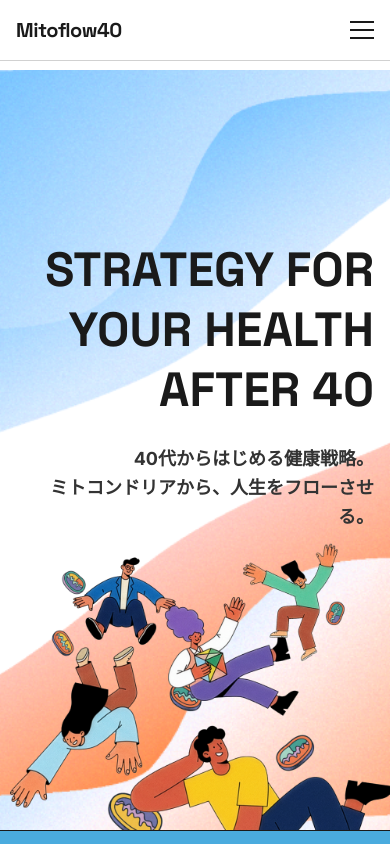
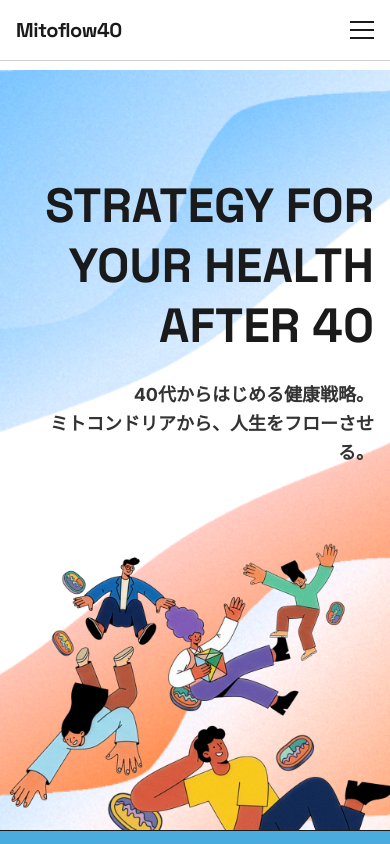
Before and after one commit to mementocreation42-coder/mitoflow40, a Next.js app: page / in a window 390 px wide. Shown: the top 844 px of the page. Built offline with nearby package versions, Linux system fonts and the light colour scheme.

Commit message:
Final polish: Animations, OGP, and Visual tweaks

```diff
--- a/app/layout.tsx
+++ b/app/layout.tsx
@@ -21,7 +21,7 @@ const notoSansJP = Noto_Sans_JP({
 });
 
 export const metadata: Metadata = {
-  title: "Mitoflow40 | 40代からはじめる健康戦略ミトフロー。",
+  title: "MitoFlow40 | 40代からはじめる健康戦略ミトフロー",
   description:
     "40代。それはカラダの本当の声が無視できなくなる年齢。ミトコンドリア活性化で40代からの人生をフローさせる。パーソナルヘルスケアサービス by DAISUKE KOBAYASHI",
   keywords: [
@@ -30,11 +30,11 @@ export const metadata: Metadata = {
     "ミトコンドリア",
     "パーソナルヘルスケア",
     "小林大介",
-    "Mitoflow40",
+    "MitoFlow40",
   ],
   authors: [{ name: "小林大介" }],
   openGraph: {
-    title: "Mitoflow40 | 40代からはじめる健康戦略ミトフロー。",
+    title: "MitoFlow40 | 40代からはじめる健康戦略ミトフロー",
     description:
       "40代。それはカラダの本当の声が無視できなくなる年齢。ミトコンドリア活性化で40代からの人生をフローさせる。パーソナルヘルスケアサービス by DAISUKE KOBAYASHI",
     type: "website",
--- a/components/About.tsx
+++ b/components/About.tsx
@@ -1,16 +1,20 @@
 import Image from 'next/image';
+import FadeOnScroll from './FadeOnScroll';
 
 export default function About() {
     return (
         <section id="about" className="relative py-24 bg-[#4AABDE] border-t border-[#1A1A1A] overflow-hidden">
             <div className="max-w-[800px] mx-auto px-4 relative z-10">
+                <FadeOnScroll>
                     <div className="text-center mb-12">
                         <h2 className="font-[family-name:var(--font-main)] text-3xl md:text-4xl font-bold text-[#1A1A1A] mb-2">
                             ABOUT
                         </h2>
                         <p className="text-[#1A1A1A]/80">Mitoflow40とは</p>
                     </div>
+                </FadeOnScroll>
 
+                <FadeOnScroll delay={0.2}>
                     <div className="grid gap-8">
                         <h3
                             className="text-2xl md:text-4xl font-bold leading-tight text-[#1A1A1A]"
@@ -30,6 +34,7 @@ export default function About() {
                             </p>
                         </div>
                     </div>
+                </FadeOnScroll>
             </div>
 
             {/* Background Illustration */}
--- a/components/Benefits.tsx
+++ b/components/Benefits.tsx
@@ -1,4 +1,5 @@
 import Image from 'next/image';
+import FadeOnScroll from './FadeOnScroll';
 
 const benefits = [
     {
@@ -22,13 +23,16 @@ export default function Benefits() {
     return (
         <section id="benefits" className="py-24 bg-[#FFB6B6] border-t border-[#1A1A1A]">
             <div className="max-w-[800px] mx-auto px-4">
+                <FadeOnScroll>
                     <div className="text-center mb-12">
                         <h2 className="font-[family-name:var(--font-main)] text-3xl md:text-4xl font-bold text-[#1A1A1A] mb-2">
                             EXPERIENCE
                         </h2>
                         <p className="text-[#4A4A4A]">得られる体験</p>
                     </div>
+                </FadeOnScroll>
 
+                <FadeOnScroll delay={0.2}>
                     <div className="grid md:grid-cols-3 gap-8 justify-center">
                         {benefits.map((benefit, index) => (
                             <div
@@ -50,6 +54,7 @@ export default function Benefits() {
                             </div>
                         ))}
                     </div>
+                </FadeOnScroll>
             </div>
         </section>
     );
--- a/components/Contact.tsx
+++ b/components/Contact.tsx
@@ -1,6 +1,7 @@
 'use client';
 
 import { useState } from 'react';
+import FadeOnScroll from './FadeOnScroll';
 
 export default function Contact() {
     const [formData, setFormData] = useState({
@@ -42,13 +43,16 @@ export default function Contact() {
     return (
         <section id="contact" className="py-24 bg-[#6CC6E8] border-t border-[#1A1A1A]">
             <div className="max-w-[800px] mx-auto px-4">
+                <FadeOnScroll>
                     <div className="text-center mb-12">
                         <h2 className="text-3xl md:text-4xl font-bold text-[#1A1A1A] mb-2" style={{ fontFamily: "'Space Grotesk', sans-serif" }}>
                             CONTACT
                         </h2>
                         <p className="text-[#1A1A1A]/70">ご予約・お問い合わせ</p>
                     </div>
+                </FadeOnScroll>
 
+                <FadeOnScroll delay={0.2}>
                     {status === 'success' ? (
                         <div className="max-w-[600px] mx-auto text-center bg-white/50 backdrop-blur-sm p-8 rounded-xl border border-[#1A1A1A]">
                             <div className="text-4xl mb-4">✓</div>
@@ -146,6 +150,7 @@ export default function Contact() {
                             </div>
                         </form>
                     )}
+                </FadeOnScroll>
             </div>
         </section>
     );
--- a/components/FAQ.tsx
+++ b/components/FAQ.tsx
@@ -1,6 +1,7 @@
 'use client';
 
 import { useState } from 'react';
+import FadeOnScroll from './FadeOnScroll';
 
 const faqItems = [
     {
@@ -55,13 +56,16 @@ export default function FAQ() {
     return (
         <section id="faq" className="py-24 bg-[#E5D0E3] border-t border-[#1A1A1A]">
             <div className="max-w-[800px] mx-auto px-4">
+                <FadeOnScroll>
                     <div className="text-center mb-12">
                         <h2 className="font-[family-name:var(--font-main)] text-3xl md:text-4xl font-bold text-[#1A1A1A] mb-2">
                             FAQ
                         </h2>
                         <p className="text-[#4A4A4A]">よくある質問</p>
                     </div>
+                </FadeOnScroll>
 
+                <FadeOnScroll delay={0.2}>
                     <div className="max-w-[800px] mx-auto space-y-4">
                         {faqItems.map((item, index) => (
                             <div
@@ -88,6 +92,7 @@ export default function FAQ() {
                             </div>
                         ))}
                     </div>
+                </FadeOnScroll>
             </div>
         </section>
     );
--- /dev/null
+++ b/components/FadeOnScroll.tsx
@@ -0,0 +1,42 @@
+'use client';
+
+import { motion } from 'framer-motion';
+import { ReactNode } from 'react';
+
+interface FadeOnScrollProps {
+    children: ReactNode;
+    delay?: number;
+    className?: string;
+    direction?: 'up' | 'down' | 'left' | 'right';
+}
+
+export default function FadeOnScroll({
+    children,
+    delay = 0,
+    className = "",
+    direction = 'up'
+}: FadeOnScrollProps) {
+    const directions = {
+        up: { y: 15, x: 0 },
+        down: { y: -15, x: 0 },
+        left: { x: 15, y: 0 },
+        right: { x: -15, y: 0 }
+    };
+
+    const initial = {
+        opacity: 0,
+        ...directions[direction]
+    };
+
+    return (
+        <motion.div
+            initial={initial}
+            whileInView={{ opacity: 1, x: 0, y: 0 }}
+            viewport={{ once: true, margin: "-10px" }}
+            transition={{ duration: 0.35, delay, ease: [0.22, 1, 0.36, 1] }} // Custom cubic bezier for "snappy" feel
+            className={className}
+        >
+            {children}
+        </motion.div>
+    );
+}
--- a/components/Flow.tsx
+++ b/components/Flow.tsx
@@ -1,4 +1,5 @@
 import Link from 'next/link';
+import FadeOnScroll from './FadeOnScroll';
 
 const steps = [
     {
@@ -46,17 +47,19 @@ export default function Flow() {
     return (
         <section id="flow" className="py-24 bg-[#FFB37B] border-t border-[#1A1A1A]">
             <div className="max-w-[800px] mx-auto px-4">
+                <FadeOnScroll>
                     <div className="text-center mb-12">
                         <h2 className="font-[family-name:var(--font-main)] text-3xl md:text-4xl font-bold text-[#1A1A1A] mb-2">
                             FLOW
                         </h2>
                         <p className="text-[#4A4A4A]">ご利用の流れ</p>
                     </div>
+                </FadeOnScroll>
 
                 <div className="space-y-0">
                     {steps.map((step, index) => (
+                        <FadeOnScroll key={index} delay={index * 0.1}>
                             <div
-                            key={index}
                                 className="flex gap-8 py-8 border-b border-[#1A1A1A] last:border-b-0 items-start"
                             >
                                 <div className="font-[family-name:var(--font-main)] text-5xl font-bold text-black/20 flex-shrink-0">
@@ -76,6 +79,7 @@ export default function Flow() {
                                     )}
                                 </div>
                             </div>
+                        </FadeOnScroll>
                     ))}
                 </div>
             </div>
--- a/components/Hero.tsx
+++ b/components/Hero.tsx
@@ -1,4 +1,5 @@
 import Image from 'next/image';
+import FadeOnScroll from './FadeOnScroll';
 
 export default function Hero() {
     return (
@@ -20,12 +21,19 @@ export default function Hero() {
                         className="text-5xl md:text-7xl font-bold leading-tight mb-6"
                         style={{ fontFamily: "'Space Grotesk', sans-serif" }}
                     >
+                        <FadeOnScroll delay={0.1}>
                             <span className="block">STRATEGY FOR</span>
+                        </FadeOnScroll>
+                        <FadeOnScroll delay={0.2}>
                             <span className="block">YOUR HEALTH</span>
+                        </FadeOnScroll>
+                        <FadeOnScroll delay={0.3}>
                             <span className="block">AFTER 40</span>
+                        </FadeOnScroll>
                     </h1>
+                    <FadeOnScroll delay={0.5}>
                         <p
-                        className="text-lg md:text-xl text-[#333333] leading-relaxed font-bold relative z-20 mb-32 md:mb-0"
+                            className="text-lg md:text-xl text-[#333333] leading-relaxed font-bold relative z-20 mb-64 md:mb-0"
                             style={{
                                 writingMode: 'horizontal-tb',
                                 maxWidth: '500px',
@@ -35,11 +43,12 @@ export default function Hero() {
                             40代からはじめる健康戦略。<br />
                             ミトコンドリアから、人生をフローさせる。
                         </p>
+                    </FadeOnScroll>
                 </div>
             </div>
 
             {/* Hero Illustration - Bottom Left */}
-            <div className="absolute bottom-0 left-0 w-[400px] md:w-[600px] h-[400px] md:h-[600px] z-10 pointer-events-none">
+            <div className="absolute bottom-0 left-0 w-[400px] md:w-[600px] h-[400px] md:h-[600px] z-0 pointer-events-none">
                 <Image
                     src="/images/hero-illustration-bl.png"
                     alt="Hero Illustration"
--- a/components/Pricing.tsx
+++ b/components/Pricing.tsx
@@ -1,5 +1,6 @@
 import Image from 'next/image';
 import Link from 'next/link';
+import FadeOnScroll from './FadeOnScroll';
 
 const pricingPlans = [
     {
@@ -34,13 +35,16 @@ export default function Pricing() {
     return (
         <section id="pricing" className="relative py-24 bg-[#4AF6C3] border-t border-[#1A1A1A] overflow-hidden">
             <div className="max-w-[800px] mx-auto px-4 relative z-10">
+                <FadeOnScroll>
                     <div className="text-center mb-12">
                         <h2 className="text-3xl md:text-4xl font-bold text-[#1A1A1A] mb-2" style={{ fontFamily: "'Space Grotesk', sans-serif" }}>
                             PRICE
                         </h2>
                         <p className="text-[#4A4A4A]">料金プラン</p>
                     </div>
+                </FadeOnScroll>
 
+                <FadeOnScroll delay={0.2}>
                     <div className="grid md:grid-cols-2 gap-8 max-w-[800px] mx-auto">
                         {pricingPlans.map((plan, index) => (
                             <div
@@ -82,6 +86,7 @@ export default function Pricing() {
                             </div>
                         ))}
                     </div>
+                </FadeOnScroll>
             </div>
 
             {/* Background Illustration */}
--- a/components/Profile.tsx
+++ b/components/Profile.tsx
@@ -1,16 +1,20 @@
 import Image from 'next/image';
+import FadeOnScroll from './FadeOnScroll';
 
 export default function Profile() {
     return (
         <section id="profile" className="py-24 bg-[#A07DB8] border-t border-[#1A1A1A]">
             <div className="max-w-[800px] mx-auto px-4">
+                <FadeOnScroll>
                     <div className="text-center mb-12">
                         <h2 className="text-3xl md:text-4xl font-bold text-[#1A1A1A] mb-2" style={{ fontFamily: "'Space Grotesk', sans-serif" }}>
                             PROFILE
                         </h2>
                         <p className="text-[#1A1A1A]/80">プロフィール</p>
                     </div>
+                </FadeOnScroll>
 
+                <FadeOnScroll delay={0.2}>
                     <div className="grid md:grid-cols-[300px_1fr] gap-12 items-start">
                         <div className="w-full aspect-square rounded-xl overflow-hidden">
                             <Image
@@ -38,6 +42,7 @@ export default function Profile() {
                             </p>
                         </div>
                     </div>
+                </FadeOnScroll>
             </div>
         </section>
     );
--- a/package.json
+++ b/package.json
@@ -9,6 +9,7 @@
     "lint": "eslint"
   },
   "dependencies": {
+    "framer-motion": "^12.29.2",
     "next": "16.1.6",
     "react": "19.2.3",
     "react-dom": "19.2.3",
```
Also changed, not shown: components/ForYou.tsx (+15 -1 lines), public/images/for-you-illustration-bl.png (added), 1 other file (tests, documents, lock files or other folders). Lines whose indentation alone changed are shown as unchanged.
